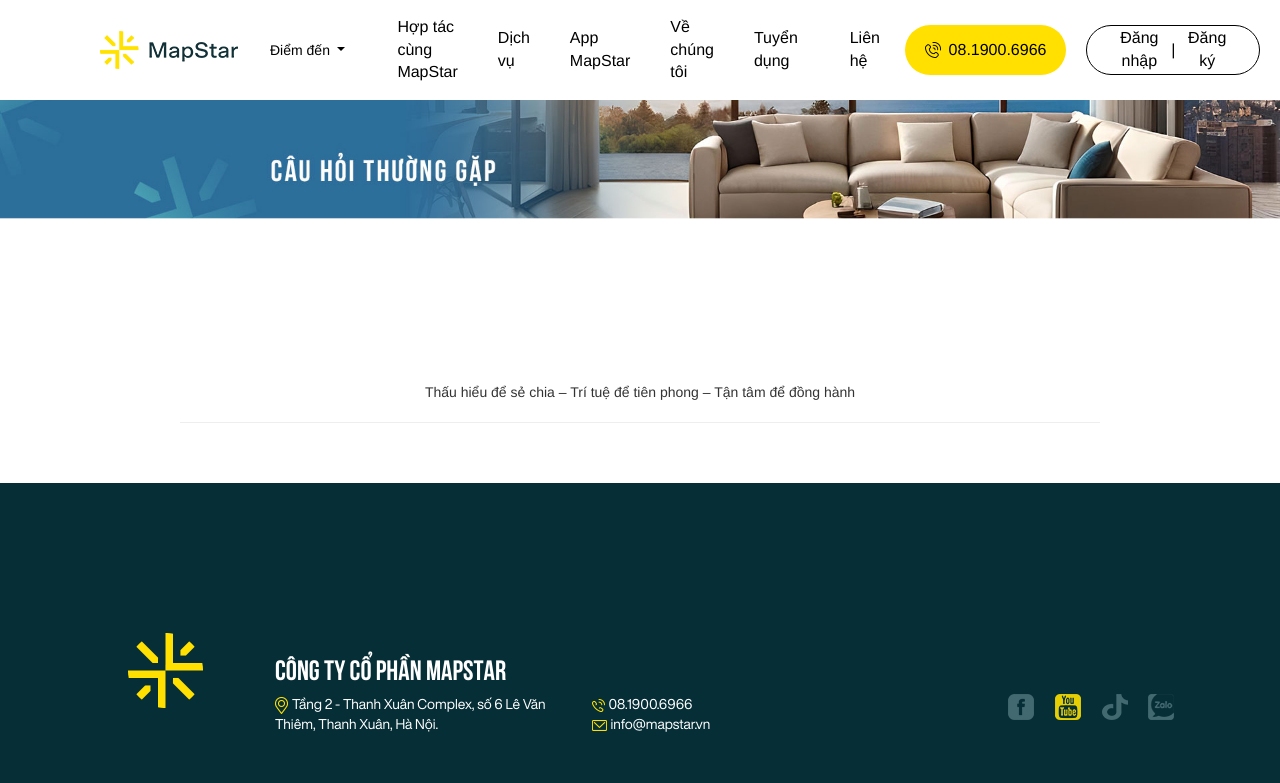
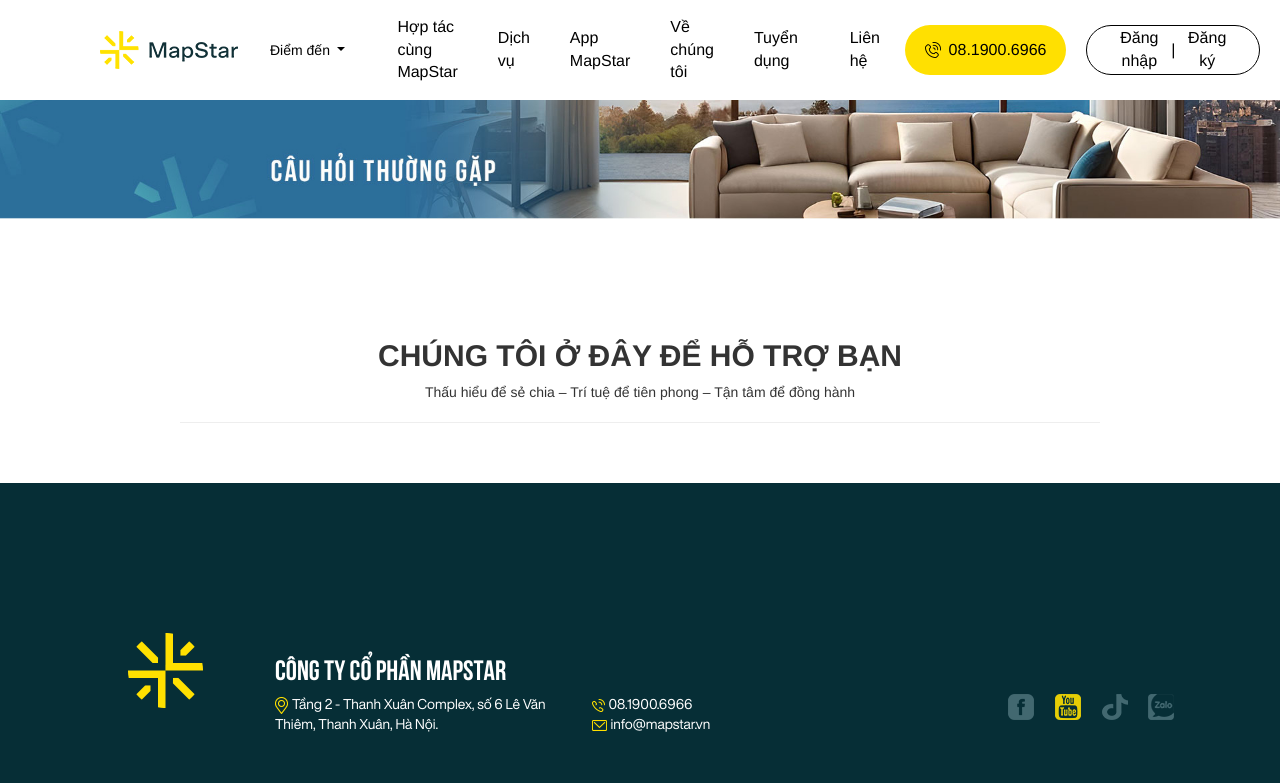
Before and after one commit to HieuPham1504/django_booking, a Django app: page /common-question/ in a window 1280 px wide. Shown: the top 783 px of the page. Run offline with Django 4.2, Linux system fonts and the light colour scheme; data comes from the database, SQL or seed files in the repository; data that the repository does not hold is empty; parts of the project's set-up code (start-up, migrations or seed data) failed here and were passed over; some libraries are stand-ins or nearby versions.

Commit message:
Update ms_common_question.html

```diff
--- a/ms_common_question/templates/ms_common_question.html
+++ b/ms_common_question/templates/ms_common_question.html
@@ -19,7 +19,7 @@
     <div class="container">
         <div class="row">
             <div class="col-md-offset-1 col-md-10">
-                <h2 class=" text-white">CHÚNG TÔI Ở ĐÂY ĐỂ HỖ TRỢ BẠN</h2>
+                <h2>CHÚNG TÔI Ở ĐÂY ĐỂ HỖ TRỢ BẠN</h2>
                 <p class="slogan">Thấu hiểu để sẻ chia – Trí tuệ để tiên phong – Tận tâm để đồng hành</p>
                 <span class="loader pull-right"><span class="loader-inner"></span></span>
                 <hr>
```
